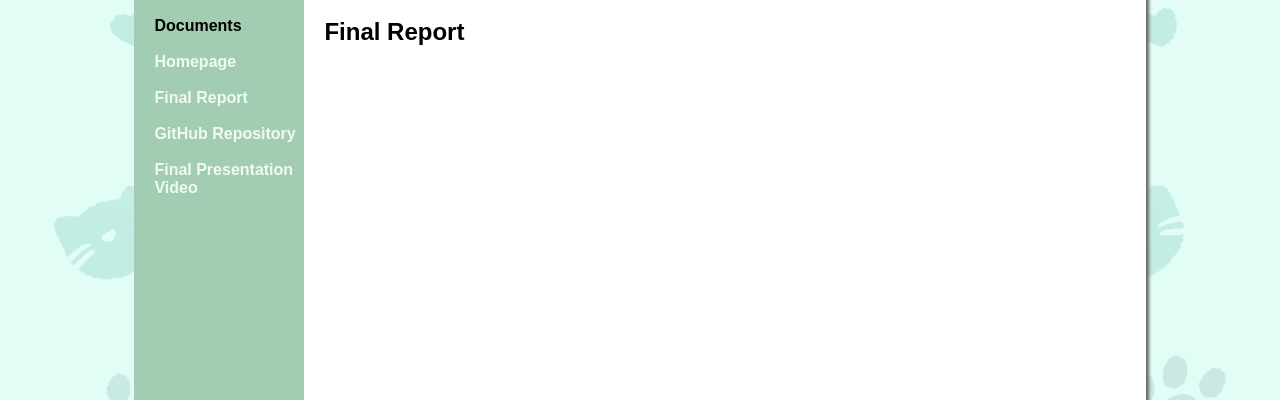
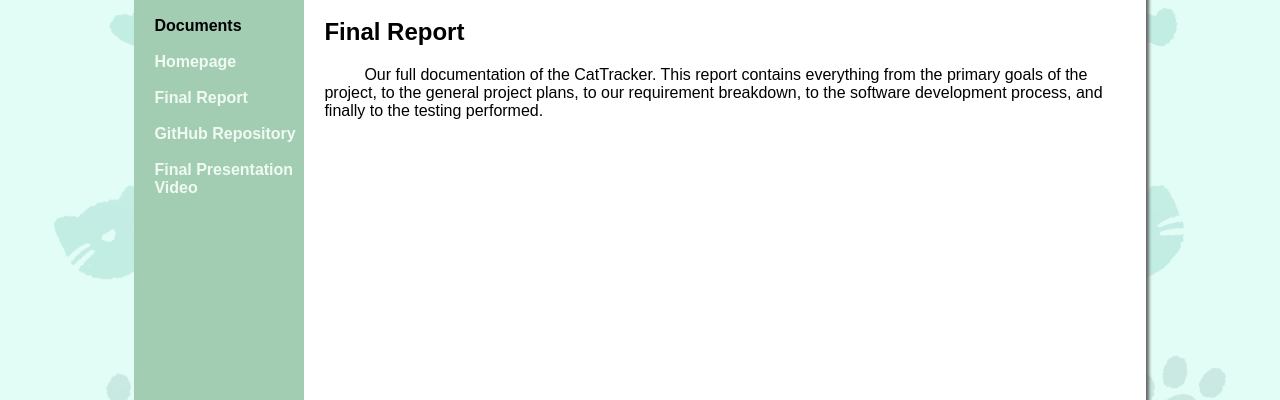
Before and after one commit to SP17-RedChromePlugin/SP17-CatCanDo, a plain HTML site: page finalReport.html in a window 1280 px wide. Shown: the part 400-800 px from the top of the page. Drawn offline with Linux system fonts and the light colour scheme.

Commit message:
text update

```diff
--- a/finalReport.html
+++ b/finalReport.html
@@ -33,6 +33,14 @@
 <main>
 <h2>Final Report</h2>
 
+<div class="indent">
+  <p> Our full documentation of the CatTracker. This report contains everything from the primary
+    goals of the project, to the general project plans, to our requirement breakdown, to the software development process,
+    and finally to the testing performed.
+  </p>
+  <br><br>
+  </div>
+
     <object class="pdf"
             data=
             "pdfs/SP-17 - Red Chrome Extension - Final Report.pdf"
```
Also changed, not shown: finalVideo.html (+3 -1 lines).
